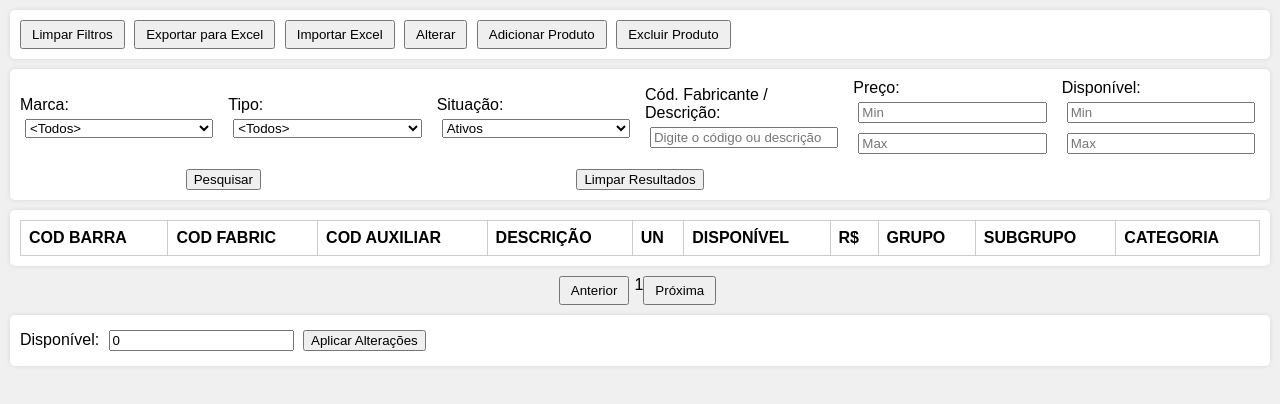
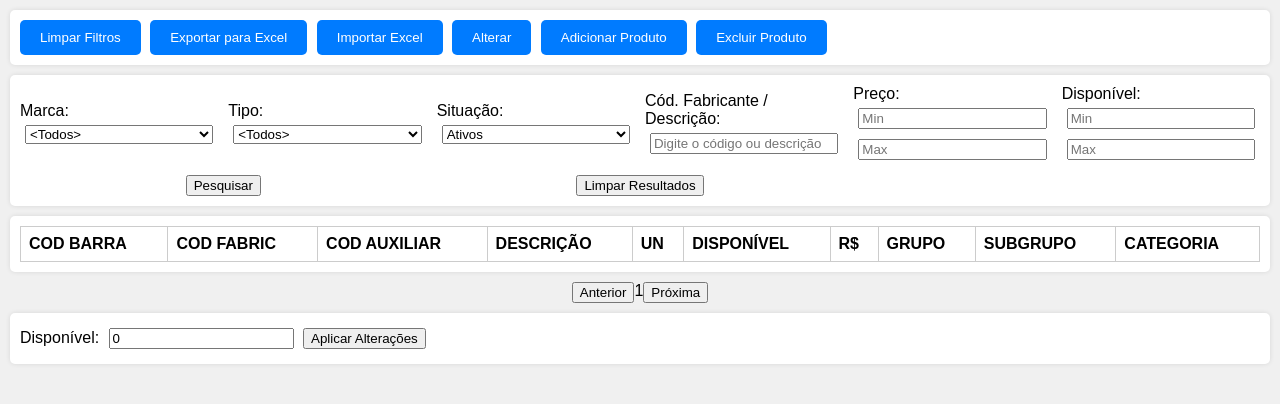
Before and after one commit to vitorcarvalhal06/exercicio_css, a plain HTML site: page estoque/estoque.html in a window 1280 px wide. Drawn offline with Linux system fonts and the light colour scheme.

Commit message:
adicionado efeitos azuis e ao passar o mouse em cima dos botoes

```diff
--- a/estoque/estoque.html
+++ b/estoque/estoque.html
@@ -18,9 +18,19 @@
       border-radius: 5px;
       box-shadow: 0 0 5px rgba(0,0,0,0.1);
     }
-    .toolbar button, .pagination button {
+    .toolbar button {
+      background-color: #007bff;
+      color: white;
+      border: none;
+      padding: 10px 20px;
       margin-right: 5px;
-      padding: 5px 10px;
+      cursor: pointer;
+      border-radius: 5px;
+      transition: background-color 0.3s, transform 0.3s;
+    }
+    .toolbar button:hover {
+      background-color: #0056b3;
+      transform: scale(1.05);
     }
     .filters {
       display: grid;
```
